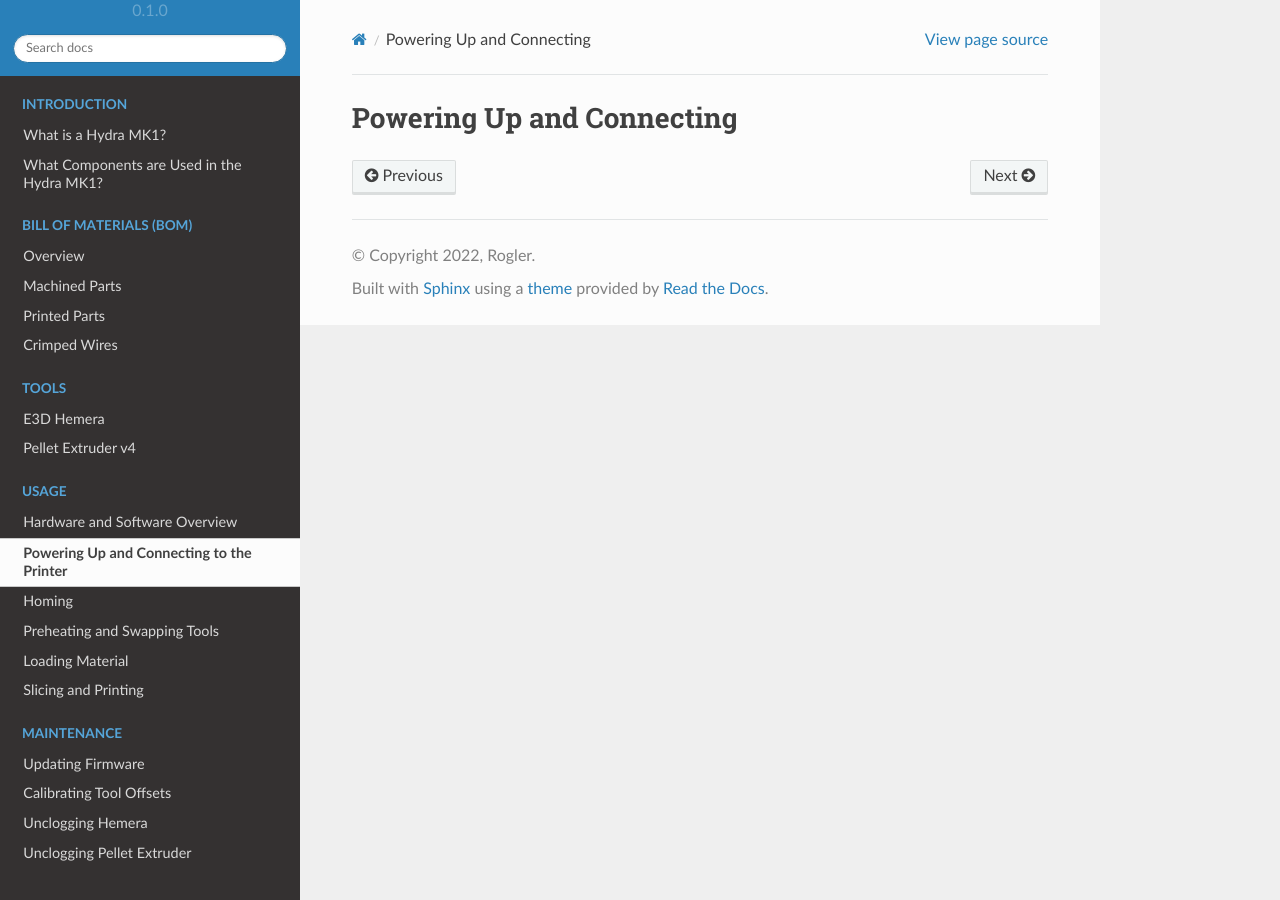
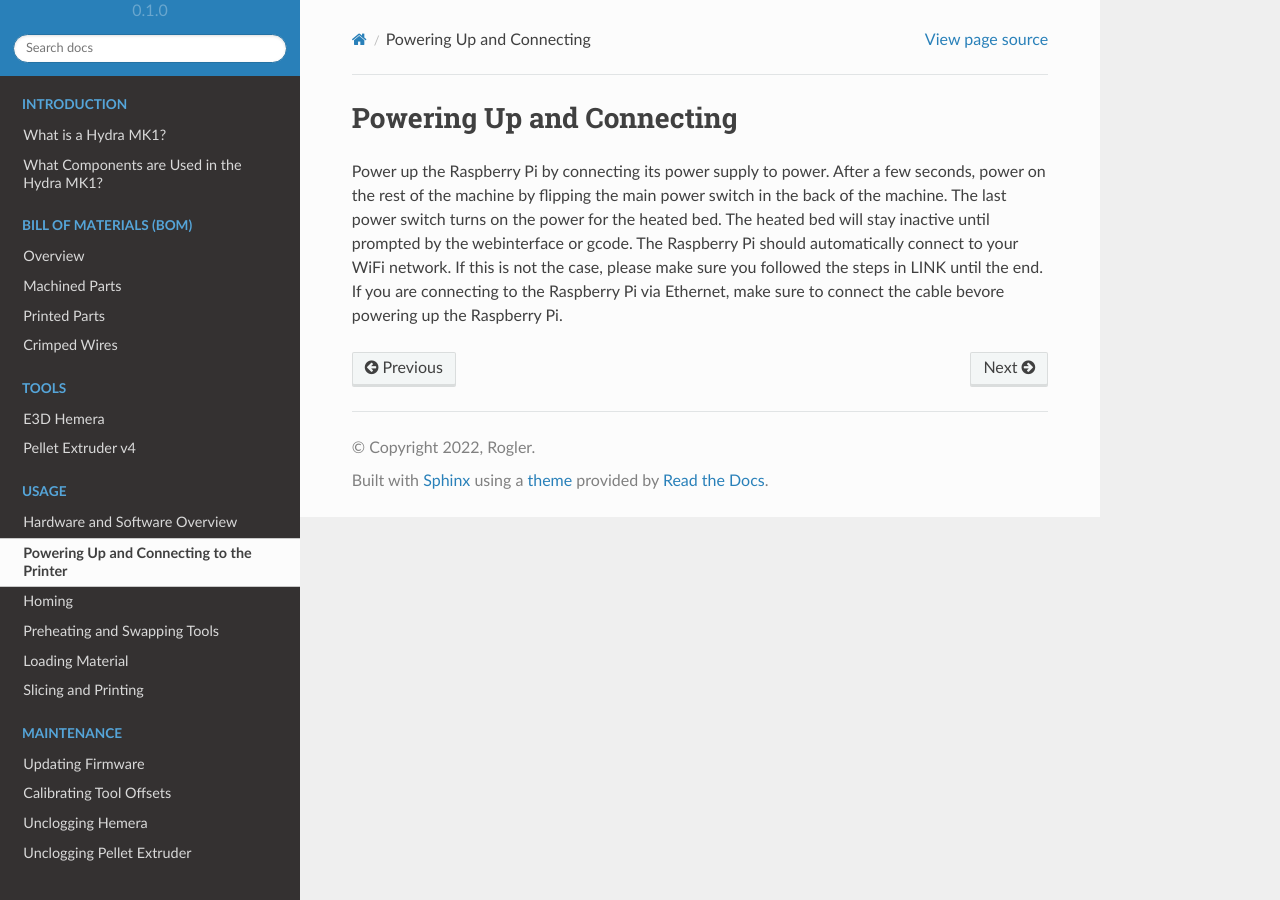
Before and after one commit to srl-ethz/hydra-documentation, a Sphinx documentation site: the page built from docs/source/usage/power.rst, in a window 1280 px wide. Built offline with Sphinx 7.4.7 and the Read the Docs theme 2.0.0, drawn with Linux system fonts in a browser that asks for light colours; pages that are not in the unit, such as notebooks, are missing from menus.

Commit message:
Update power.rst

```diff
--- a/docs/source/usage/power.rst
+++ b/docs/source/usage/power.rst
@@ -1,3 +1,6 @@
 ################################
 Powering Up and Connecting
 ################################
+
+Power up the Raspberry Pi by connecting its power supply to power. After a few seconds, power on the rest of the machine by flipping the main power switch in the back of the machine. The last power switch turns on the power for the heated bed. The heated bed will stay inactive until prompted by the webinterface or gcode.
+The Raspberry Pi should automatically connect to your WiFi network. If this is not the case, please make sure you followed the steps in LINK until the end. If you are connecting to the Raspberry Pi via Ethernet, make sure to connect the cable bevore powering up the Raspberry Pi.
```
